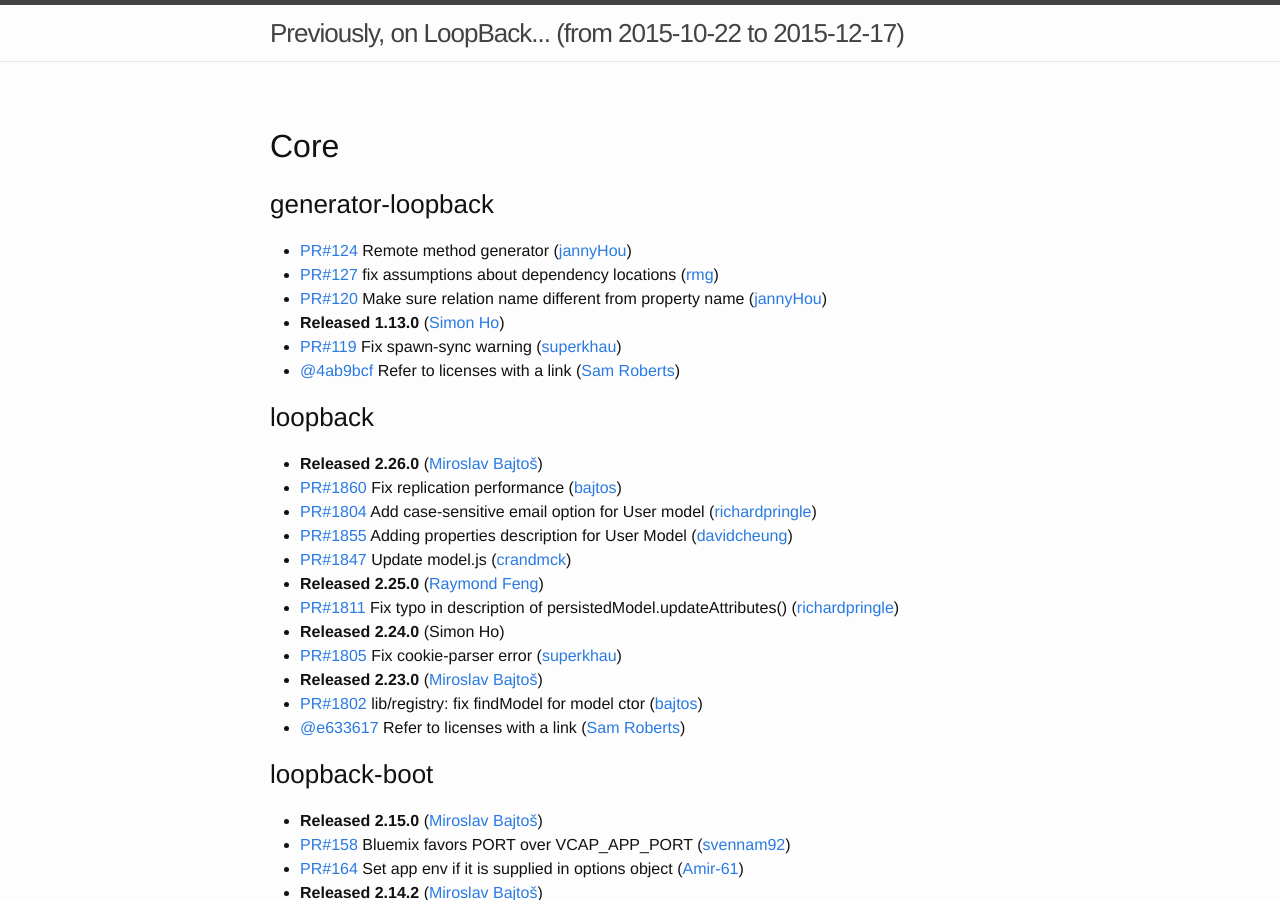
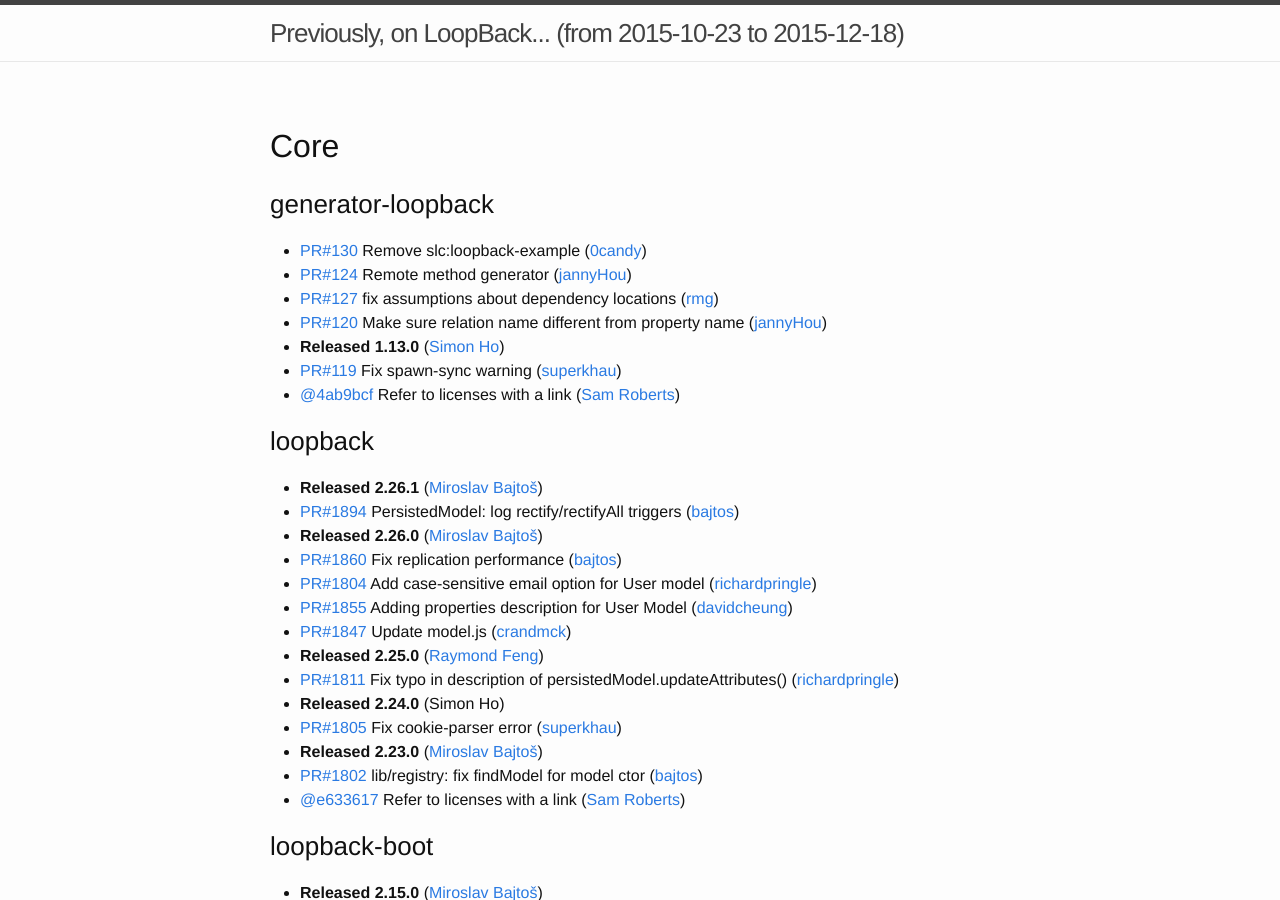
Before and after one commit to strongloop/loopback, a Jekyll site: the page built from index.md, in a window 1280 px wide and 900 px high. Built offline with Jekyll 4.4.1, drawn with Linux system fonts in a browser that asks for light colours; some of the changed text lies outside the part shown.

Commit message:
Update changelog

```diff
--- a/index.md
+++ b/index.md
@@ -1,11 +1,12 @@
 ---
 layout: page
-since: (from 2015-10-22 to 2015-12-17)
+since: (from 2015-10-23 to 2015-12-18)
 ---
 
 ## Core
 
 ### generator-loopback
+ * [PR#130](https://github.com/strongloop/generator-loopback/pull/130) Remove slc:loopback-example ([0candy](https://github.com/0candy))
  * [PR#124](https://github.com/strongloop/generator-loopback/pull/124) Remote method generator ([jannyHou](https://github.com/jannyHou))
  * [PR#127](https://github.com/strongloop/generator-loopback/pull/127) fix assumptions about dependency locations ([rmg](https://github.com/rmg))
  * [PR#120](https://github.com/strongloop/generator-loopback/pull/120) Make sure relation name different from property name ([jannyHou](https://github.com/jannyHou))
@@ -15,6 +16,8 @@
 
 
 ### loopback
+ * **Released 2.26.1** ([Miroslav Bajtoš](https://github.com/bajtos))
+ * [PR#1894](https://github.com/strongloop/loopback/pull/1894) PersistedModel: log rectify/rectifyAll triggers ([bajtos](https://github.com/bajtos))
  * **Released 2.26.0** ([Miroslav Bajtoš](https://github.com/bajtos))
  * [PR#1860](https://github.com/strongloop/loopback/pull/1860) Fix replication performance ([bajtos](https://github.com/bajtos))
  * [PR#1804](https://github.com/strongloop/loopback/pull/1804) Add case-sensitive email option for User model ([richardpringle](https://github.com/richardpringle))
@@ -84,7 +87,7 @@
 
 
 ### strong-remoting
- * [@ebab785](https://github.com/strongloop/strong-remoting/commit/ebab785e6ee38828765627891fbb457e90d0699f) Fix incorrect boolean logic on shared-method's `documented` flag. ([Samuel Reed](https://github.com/STRML))
+ * [PR#261](https://github.com/strongloop/strong-remoting/pull/261) Fix incorrect boolean logic on shared-method's `documented` flag. ([STRML](https://github.com/STRML))
  * **Released 2.23.1** ([Miroslav Bajtoš](https://github.com/bajtos))
  * [PR#269](https://github.com/strongloop/strong-remoting/pull/269) Revert "Refactor and rework http coercion." ([bajtos](https://github.com/bajtos))
  * **Released 2.23.0** ([Miroslav Bajtoš](https://github.com/bajtos))
@@ -181,7 +184,8 @@
 
 
 ### loopback-sdk-angular-cli
- * [@676e6ed](https://github.com/strongloop/loopback-sdk-angular-cli/commit/676e6ed2be2f88eeb96d03dd63414cc22acb669a) Remove lb-ng-doc and docular dependency ([Miroslav Bajtoš](https://github.com/bajtos))
+ * **Released 2.0.0** ([Miroslav Bajtoš](https://github.com/bajtos))
+ * [PR#36](https://github.com/strongloop/loopback-sdk-angular-cli/pull/36) [SEMVER-MAJOR] Remove lb-ng-doc and docular dependency ([bajtos](https://github.com/bajtos))
  * **Released 1.2.0** ([Miroslav Bajtoš](https://github.com/bajtos))
  * [PR#33](https://github.com/strongloop/loopback-sdk-angular-cli/pull/33) lb-ng support for async booting apps ([doublemarked](https://github.com/doublemarked))
  * [@b2eb640](https://github.com/strongloop/loopback-sdk-angular-cli/commit/b2eb640410ccfdd76c149bc42ab45c275cb17fbb) Support async booting apps (Heath Morrison)
```
